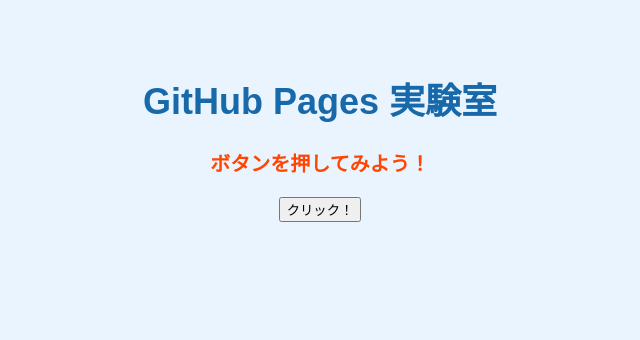
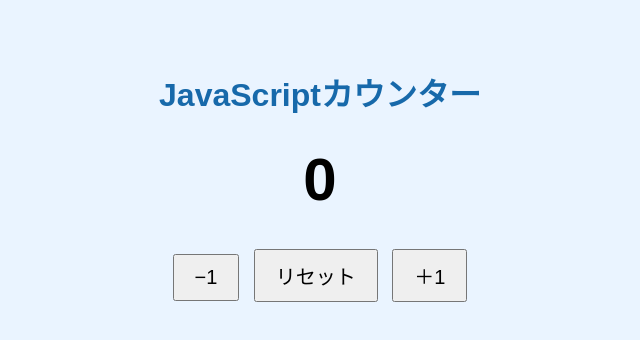
Before and after one commit to t22103-wq/github-pages-test, a plain HTML site: page index.html in a window 1280 px wide. Shown: the whole page, without its empty margins (320-960 px from the left). Drawn offline with Linux system fonts and the light colour scheme.

Commit message:
index.html Javascriptカウンター実験

```diff
--- a/index.html
+++ b/index.html
@@ -3,50 +3,62 @@
 <html lang="ja">
 <head>
   <meta charset="UTF-8">
-  <title>GitHub Pages 実験室</title>
+  <title>JavaScript実験室</title>
 
   <style>
     body {
-      background-color: #eaf4ff;
       font-family: sans-serif;
       text-align: center;
+      background-color: #eaf4ff;
       padding: 40px;
     }
 
     h1 {
       color: #1769aa;
-      font-size: 36px;
     }
 
-    p {
-      color: #ff4500;
-      font-size: 20px;
+    #count {
+      font-size: 60px;
       font-weight: bold;
+      margin: 30px;
     }
 
-    .message {
-      background-color: white;
-      padding: 25px;
-      border-radius: 15px;
-      max-width: 500px;
-      margin: 30px auto;
+    button {
+      font-size: 20px;
+      padding: 10px 20px;
+      margin: 5px;
+      cursor: pointer;
     }
   </style>
 </head>
 
 <body>
-  <h1>GitHub Pages 実験室</h1>
+  <h1>JavaScriptカウンター</h1>
 
-  <p id="message">ボタンを押してみよう！</p>
+  <div id="count">0</div>
 
-  <button id="changeButton">クリック！</button>
+  <button id="minus">−1</button>
+  <button id="reset">リセット</button>
+  <button id="plus">＋1</button>
 
   <script>
-    const button = document.getElementById("changeButton");
-    const message = document.getElementById("message");
+    let count = 0;
 
-    button.addEventListener("click", function() {
-      message.textContent = "JavaScriptが動いたよ！";
+    const countDisplay = document.getElementById("count");
+
+    document.getElementById("plus").addEventListener("click", function() {
+      count = count + 1;
+      countDisplay.textContent = count;
+    });
+
+    document.getElementById("minus").addEventListener("click", function() {
+      count = count - 1;
+      countDisplay.textContent = count;
+    });
+
+    document.getElementById("reset").addEventListener("click", function() {
+      count = 0;
+      countDisplay.textContent = count;
     });
   </script>
 </body>
```
